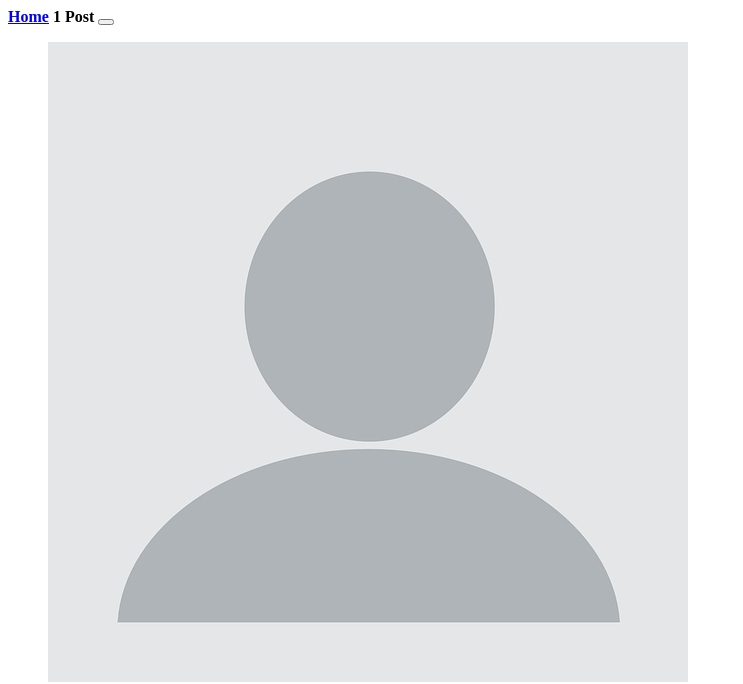
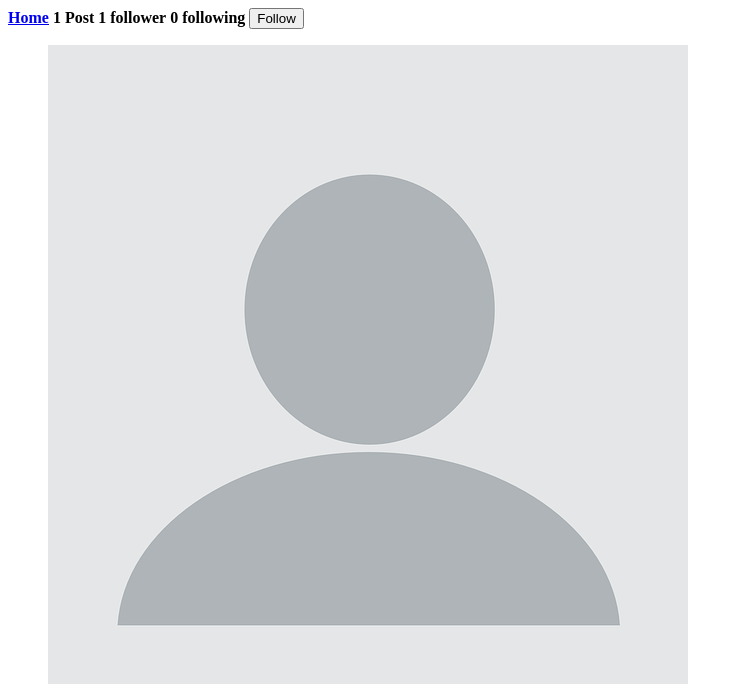
Before and after one commit to Axellewing/Reddit-style-news-site, a Django app: a page that uses templates/profile.html in a window 1280 px wide. Shown: the top 684 px of the page, without its empty margins (0-743 px from the left). Run offline with Django 4.2, Linux system fonts and the light colour scheme; a user stored in the database is signed in; data comes from the database, SQL or seed files in the repository; both versions use the stored data as it was after the commit.

Commit message:
Add FollowerCount and follow functionality

```diff
--- a/prod/admin.py
+++ b/prod/admin.py
@@ -1,7 +1,8 @@
 from django.contrib import admin
-from .models import Profile, Post, Like
+from .models import Profile, Post, Like, FollowerCount
 
 # Register your models here.
 admin.site.register(Profile)
 admin.site.register(Post)
 admin.site.register(Like)
+admin.site.register(FollowerCount)
--- a/prod/urls.py
+++ b/prod/urls.py
@@ -9,5 +9,6 @@ urlpatterns = [
     path("logout", views.logout, name="logout"),
     path("settings", views.settings, name="settings"),
     path("upload", views.upload, name="upload"),
+    path("follow", views.follow, name="follow"),
     path("profile/<str:username>", views.profile, name="profile"),
 ]
--- a/prod/views.py
+++ b/prod/views.py
@@ -1,7 +1,7 @@
 from django.shortcuts import render, redirect
 from django.http import HttpResponse
 from django.contrib.auth.models import User, auth
-from .models import Profile, Post, Like
+from .models import Profile, Post, Like, FollowerCount
 from django.contrib import messages
 from django.contrib.auth.decorators import login_required
 
@@ -40,17 +40,49 @@ def logout(request):
     return redirect('/')
 
 @login_required(login_url='signin')
+def follow(request):
+    if request.method == 'POST':
+        follower = request.POST['follower']
+        user = request.POST['user']
+        # print('follower: '+follower+' user: '+user)
+        user_follow = FollowerCount.objects.filter(user=user, follower=follower).first()
+
+        if user_follow is None:
+            new_follow = FollowerCount.objects.create(user=user, follower=follower)
+            new_follow.save()
+            return redirect('/profile/'+user)
+        else:
+            user_follow.delete()
+            return redirect('/profile/'+user)
+    else:
+        return redirect('/')
+
+@login_required(login_url='signin')
 def profile(request, username):
     user = User.objects.get(username=username)
     profile = Profile.objects.get(user=user)
     post = Post.objects.filter(user=username)
     len_post = len(post)
 
+    follower = request.user.username
+    user = username
+
+    if FollowerCount.objects.filter(user=user, follower=follower).first():
+        button_text = 'Unfollow'
+    else:
+        button_text = 'Follow'
+
+    user_followers = len(FollowerCount.objects.filter(user=user))
+    user_following = len(FollowerCount.objects.filter(follower=user))
+
     context = {
         'user_profile': profile,
         'user_object': user,
         'user_posts': post,
-        'user_len_post': len_post
+        'user_len_post': len_post,
+        'button_text': button_text,
+        'user_followers': user_followers,
+        'user_following': user_following
     }
     return render(request, 'profile.html', context)
 
--- a/templates/profile.html
+++ b/templates/profile.html
@@ -32,6 +32,14 @@
 					<span ><b>{{user_len_post}} Posts</b></span>
 					{% endif %}
 
+					{% if user_followers == 0 or user_followers == 1 %}
+					<span ><b>{{user_followers}} follower</b></span>
+					{% else %}
+					<span ><b>{{user_followers}} followers</b></span>
+					{% endif %}
+
+
+					<span ><b>{{user_following}} following</b></span>
 
 					<input type="hidden" value="{{user.username}}" name="follower" />
 					<input type="hidden" value="{{user_object.username}}" name="user" />
```
Also changed, not shown: db.sqlite3.
